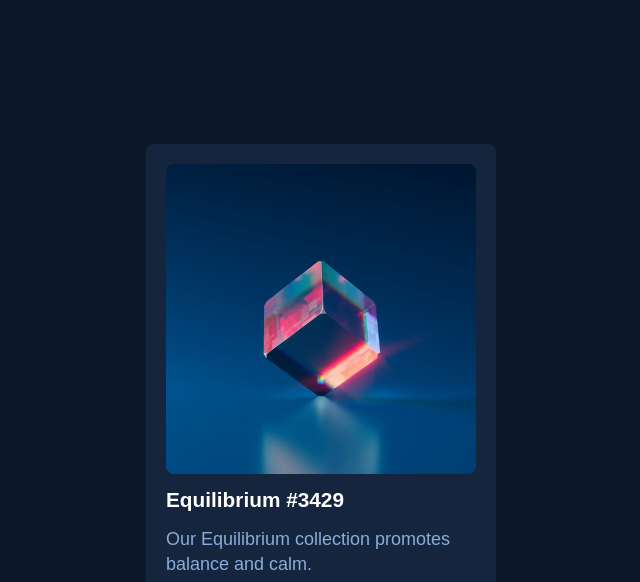
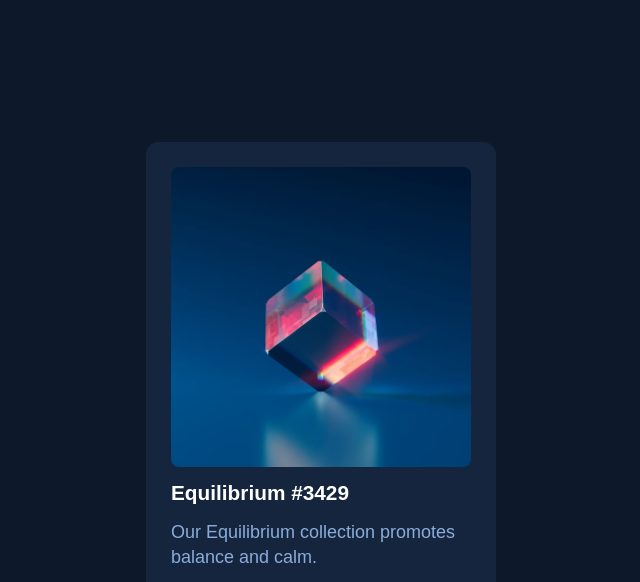
Before and after one commit to mikewil245/nft-preview-card-component-main, a plain HTML site: page index.html in a window 1280 px wide. Shown: the top 582 px of the page, without its empty margins (319-959 px from the left). Drawn offline with Linux system fonts and the light colour scheme.

Commit message:
fixed padding

```diff
--- a/styles.css
+++ b/styles.css
@@ -66,8 +66,9 @@ body {
 
 .nft-wrapper {
   background-color: var(--VeryDarkBluecardBG);
-  padding: 20px;
-  border-radius: 0.5rem;
+  padding: 25px;
+  padding-bottom: 30px;
+  border-radius: 0.8rem;
   max-width: 21.875rem;
 }
 
```
